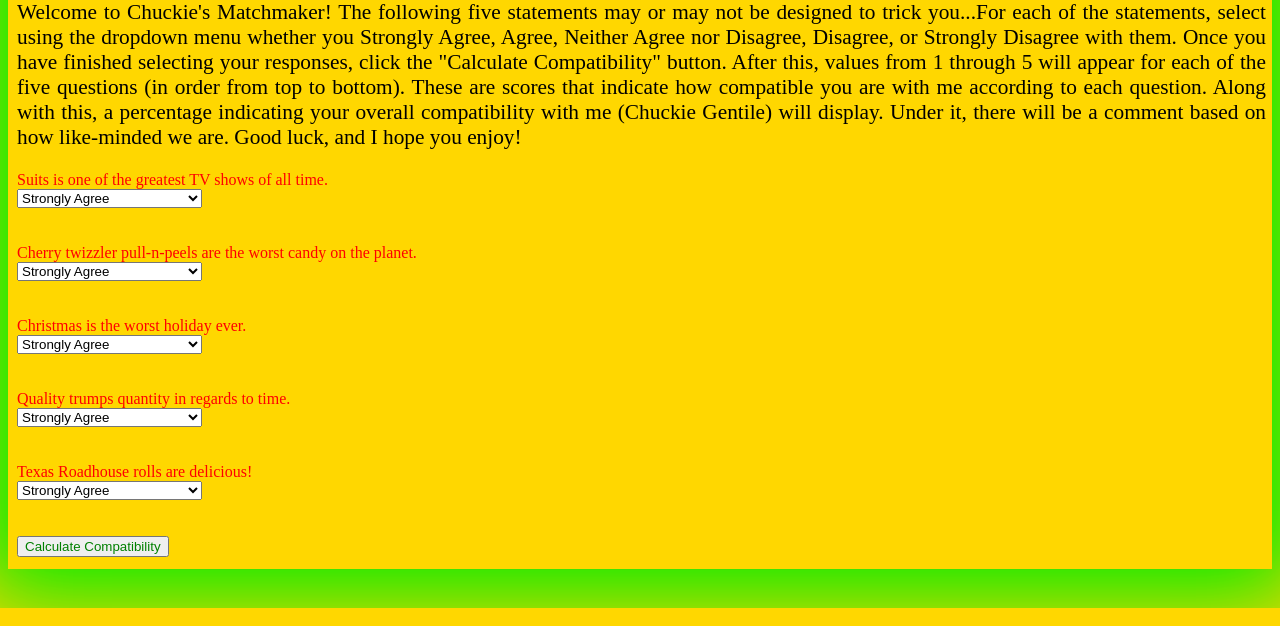
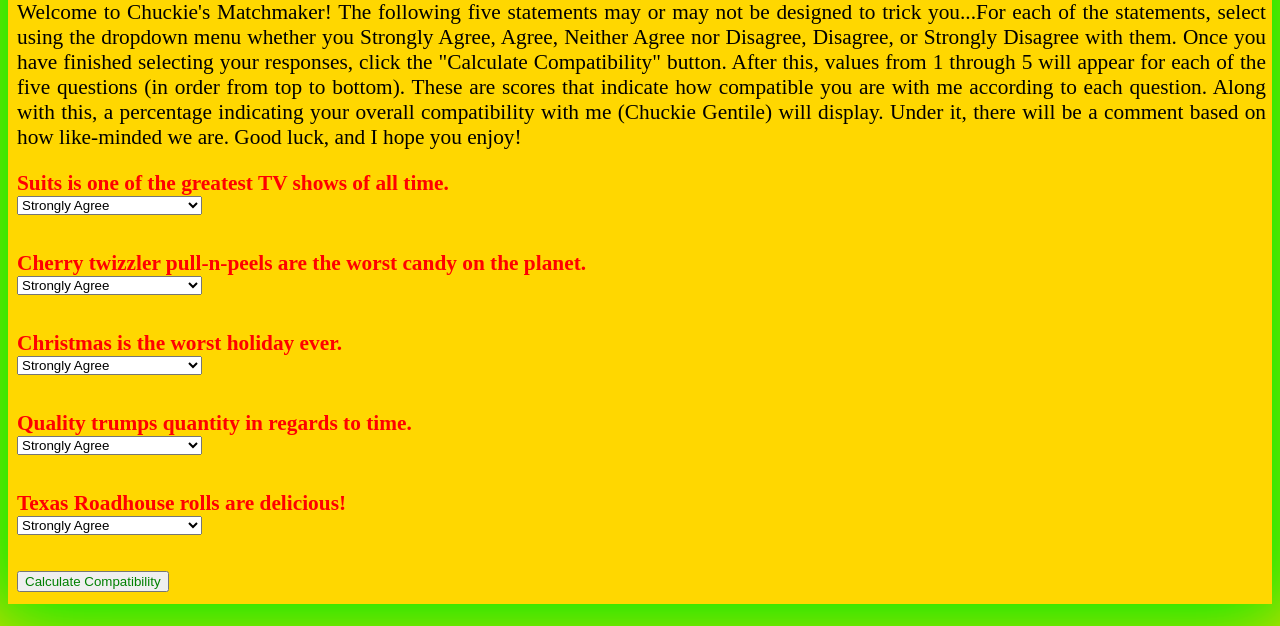
Before and after one commit to cgentile04/Chuckie-101, a plain HTML site: page matchmaker.html in a window 1280 px wide. Shown: the part 192-818 px from the top of the page. Drawn offline with Linux system fonts and the light colour scheme.

Commit message:
Update file

```diff
--- a/matchmaker.css
+++ b/matchmaker.css
@@ -22,7 +22,9 @@ p {
     margin-left: 9px
 }
 label {
-    color: red
+    color: red;
+    font-weight: bold;
+    font-size: 16pt
 }
 button {
     color: green;
```
